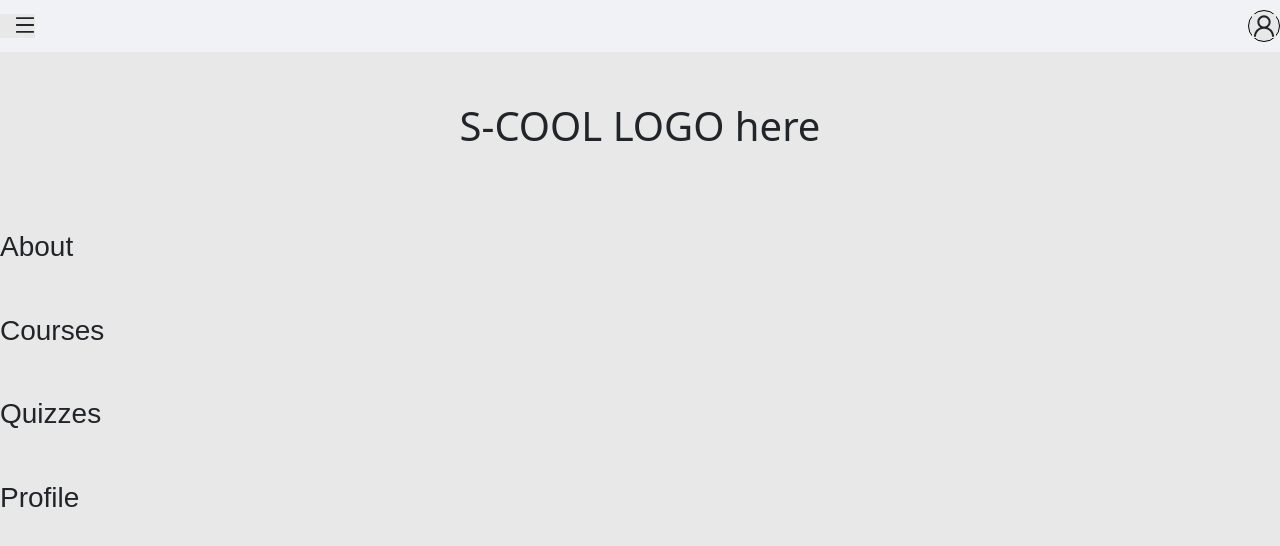
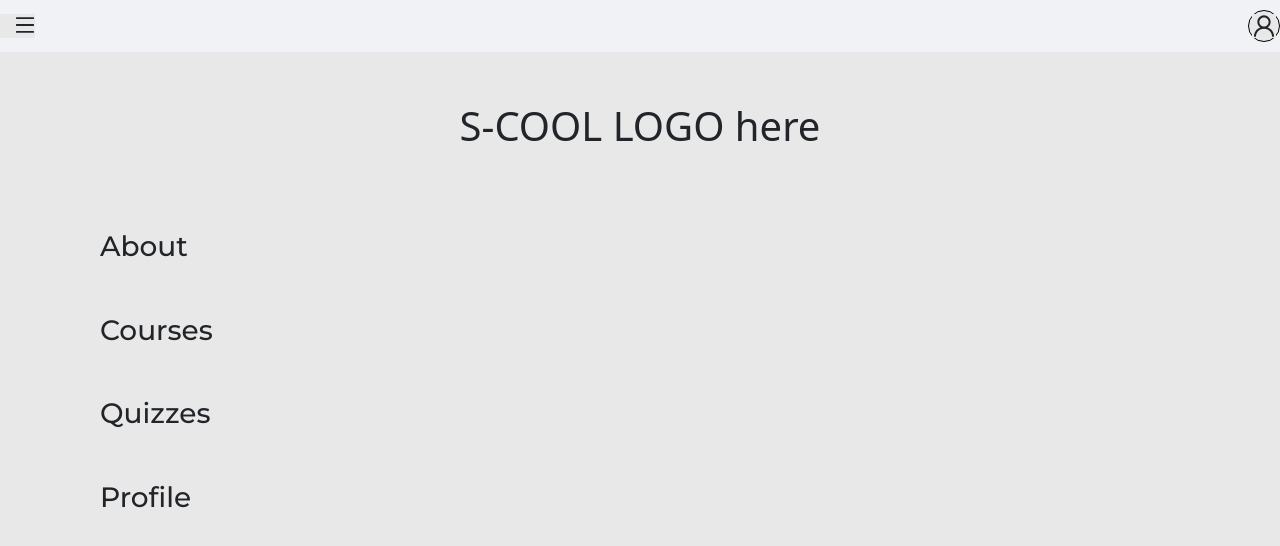
Before and after one commit to leogo22mz/S-COOL, a React (Create React App) app in the folder frontend/: page /home in a window 1280 px wide. Shown: the top 546 px of the page. Built offline with nearby package versions, Linux system fonts and the light colour scheme.

Commit message:
Home page

```diff
--- a/frontend/src/pages/Home/Home.css
+++ b/frontend/src/pages/Home/Home.css
@@ -7,10 +7,13 @@
 .spacer {
     margin-bottom: 50px;
 }
+
+
 h1{
     padding-bottom: 30px;
 }
 
 h3 {
-    font-family: 'Montserrat', sans-serif;
+    font-family: 'Montserrat';
+    margin-left: 100px;
 }
--- a/frontend/src/pages/Home/Home.js
+++ b/frontend/src/pages/Home/Home.js
@@ -1,6 +1,8 @@
 import './Home.css';
 import TopBarDropdown from '../../components/TopBarDropdown';
 import { useNavigate } from 'react-router-dom';
+import 'typeface-montserrat';
+
 
 
 
@@ -23,14 +25,14 @@ function Home() {
         navigate4("/profile");
     }
     return (
-
         <>
 
                 <TopBarDropdown/>
                 <h1>S-COOL LOGO here</h1>
                 <div className='topics'>
                     <div>
-                <h3 onClick={handleClickAbout} className='spacer' >About</h3>
+                        <div>
+                            <h3 onClick={handleClickAbout} className='spacer'>About</h3>
                         </div>
                         <div>
                             <h3  onClick={handleClickCourses}  className='spacer'>Courses</h3>
@@ -42,6 +44,8 @@ function Home() {
                             <h3  onClick={handleClickProfile}  className='spacer'>Profile</h3>
                         </div>
                     </div>
+                </div>
+
         </>
 
     );
--- a/frontend/src/pages/WelcomeAbout/WelcomeAbout.css
+++ b/frontend/src/pages/WelcomeAbout/WelcomeAbout.css
@@ -1,5 +1,6 @@
 p{
     padding-top: 50px;
+    text-align: center;
 }
 .Btns{
     text-align: center;
```
Also changed, not shown: frontend/src/pages/Home/testhome.txt (added). Lines whose indentation alone changed are shown as unchanged.
